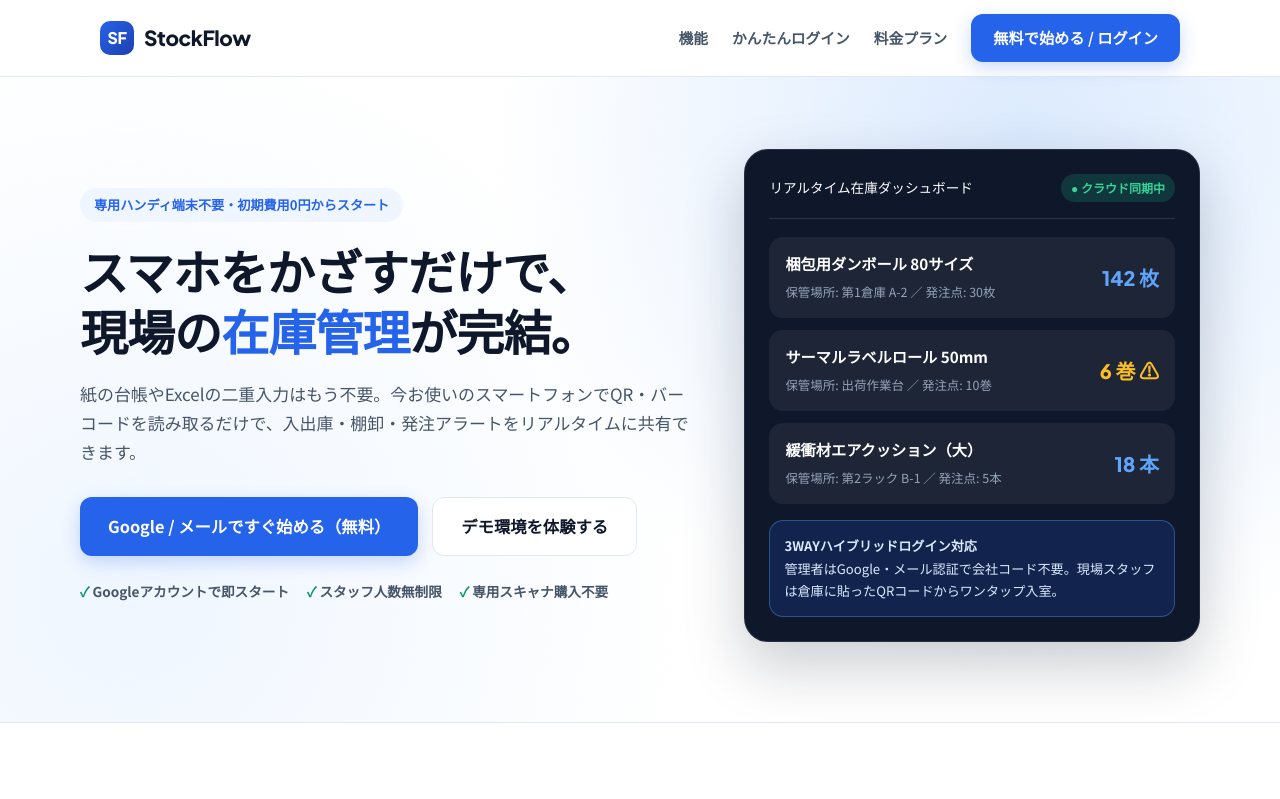
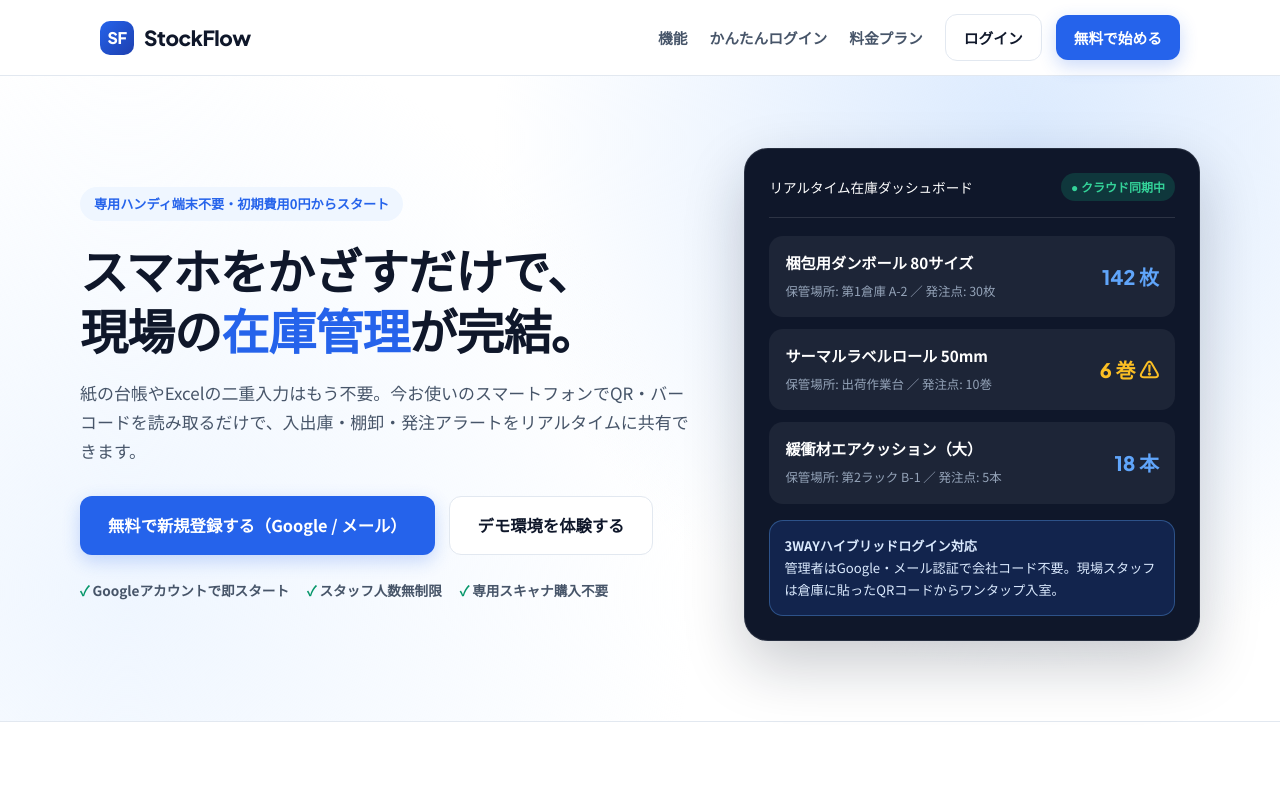
Before and after one commit to shanshanryo0-blip/stockflw, a plain HTML site: page index.html in a window 1280 px wide. Shown: the top 799 px of the page. Drawn offline with Linux system fonts and the light colour scheme.

Commit message:
Update index.html

```diff
--- a/index.html
+++ b/index.html
@@ -49,6 +49,7 @@
       display: flex;
       align-items: center;
       justify-content: space-between;
+      gap: 12px;
     }
     .logo {
       display: flex;
@@ -75,13 +76,14 @@
     .nav-links {
       display: flex;
       align-items: center;
-      gap: 24px;
+      gap: 14px;
     }
     .nav-links a.link {
       text-decoration: none;
       color: var(--text-muted);
       font-size: 0.92rem;
       font-weight: 700;
+      margin-right: 8px;
       transition: color 0.15s;
     }
     .nav-links a.link:hover { color: var(--accent); }
@@ -90,10 +92,10 @@
       align-items: center;
       justify-content: center;
       gap: 8px;
-      padding: 11px 22px;
+      padding: 10px 18px;
       border-radius: 12px;
       font-weight: 700;
-      font-size: 0.95rem;
+      font-size: 0.92rem;
       text-decoration: none;
       cursor: pointer;
       border: none;
@@ -461,7 +463,8 @@
         <a href="#features" class="link">機能</a>
         <a href="#auth" class="link">かんたんログイン</a>
         <a href="#pricing" class="link">料金プラン</a>
-        <a href="app.html" class="btn btn-primary">無料で始める / ログイン</a>
+        <a href="app.html" class="btn btn-outline">ログイン</a>
+        <a href="app.html?mode=signup" class="btn btn-primary">無料で始める</a>
       </nav>
     </div>
   </header>
@@ -475,7 +478,7 @@
           紙の台帳やExcelの二重入力はもう不要。今お使いのスマートフォンでQR・バーコードを読み取るだけで、入出庫・棚卸・発注アラートをリアルタイムに共有できます。
         </p>
         <div class="hero-actions">
-          <a href="app.html" class="btn btn-primary">Google / メールですぐ始める（無料）</a>
+          <a href="app.html?mode=signup" class="btn btn-primary">無料で新規登録する（Google / メール）</a>
           <a href="app.html?demo=1" class="btn btn-outline">デモ環境を体験する</a>
         </div>
         <div class="trust-badges">
@@ -594,7 +597,7 @@
             <li>入出庫・棚卸リアルタイム記録</li>
             <li>Excelデータ出力</li>
           </ul>
-          <a href="app.html" class="btn btn-outline">無料でアカウント作成</a>
+          <a href="app.html?mode=signup" class="btn btn-outline">無料でアカウント作成</a>
         </div>
 
         <!-- Standard Plan -->
@@ -611,7 +614,7 @@
             <li>Excel商品マスタ一括インポート</li>
             <li>発注点割れ商品のワンタップ発注コピー</li>
           </ul>
-          <a href="app.html" class="btn btn-primary">今すぐ始める</a>
+          <a href="app.html?mode=signup" class="btn btn-primary">今すぐ新規登録して始める</a>
         </div>
 
         <!-- Business Pro Plan -->
@@ -627,7 +630,7 @@
             <li>QRラベル一括PDF印刷</li>
             <li>管理者・一般社員の操作権限分離＆自動メール通知</li>
           </ul>
-          <a href="app.html" class="btn btn-outline">ビジネスプロで始める</a>
+          <a href="app.html?mode=signup" class="btn btn-outline">ビジネスプロで始める</a>
         </div>
       </div>
     </div>
@@ -642,7 +645,8 @@
       <div class="footer-links">
         <a href="#features">機能一覧</a>
         <a href="#pricing">料金プラン</a>
-        <a href="app.html">アプリにログイン</a>
+        <a href="app.html">ログイン</a>
+        <a href="app.html?mode=signup">新規登録（無料）</a>
       </div>
     </div>
   </footer>
```
